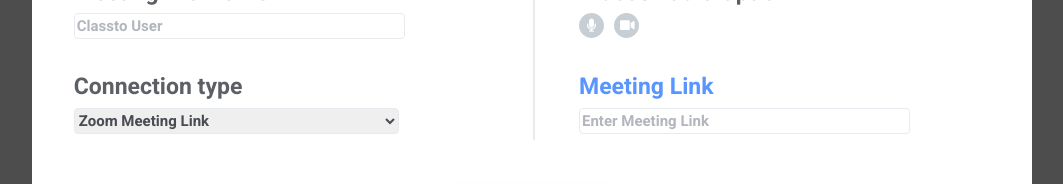
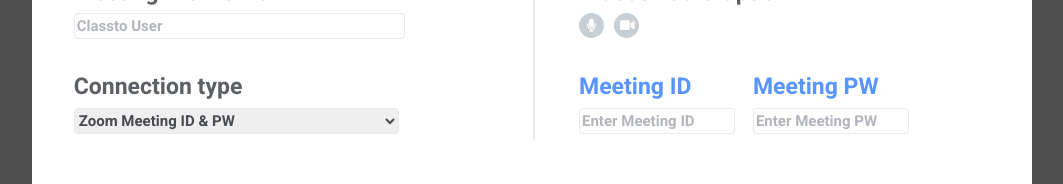
Before and after one commit to Classto/Frontend, a React (Create React App) app: page /editor/sample in a window 1280 px wide. Both pictures are taken after a click on the button 1211 px from the left and 738 px from the top of the page. Shown: the part 417-601 px from the top of the page, without its empty margins (108-1171 px from the left). Built offline with nearby package versions, Linux system fonts and the light colour scheme.

Commit message:
feat: open zoom

```diff
--- a/src/App.jsx
+++ b/src/App.jsx
@@ -15,6 +15,7 @@
               "link": "meeting link",
               "id": 1234,
               "password": 1234,
+              "repeating-days" : []
             },
             {
               "name": "meet",
@@ -22,6 +23,7 @@
               "link": "link",
               "id":1,
               "password": 1234,
+              "repeating-days" : []
             }
           ]
         }
--- a/src/editor.jsx
+++ b/src/editor.jsx
@@ -29,8 +29,9 @@
     const reserved_meetings = JSON.parse(localStorage.getItem('meetings'))[this.params['category']]
 
     reserved_meetings.forEach(meeting => {
-      if (meeting.time === `${current_time.getHours()}:${current_time.getMinutes()}` && meeting["repeating-days"].includes(current_time.getDay.toString())) {
-        console.log('oh')
+      if (meeting.time === `${current_time.getHours()}:${current_time.getMinutes()}` && meeting["repeating-days"].includes(current_time.getDay().toString())) {
+        window.location.href = `zoommtg://zoom.us/join?action=join&confno=${meeting.id}&pwd=${meeting.pwd}&uname=${meeting.nickname}}`
+        console.log('asdf')
       }
     });
 
--- a/src/editor/panel.jsx
+++ b/src/editor/panel.jsx
@@ -192,17 +192,17 @@
 
           <p id="type">Connection type</p>
           <select id="type_input">
-            {/* <option id="fst" value="idpw">Zoom Meeting ID & PW</option> */}
-            <option id="lst" value="link">Zoom Meeting Link</option>
+            <option id="fst" value="idpw">Zoom Meeting ID & PW</option>
+            {/* <option id="lst" value="link">Zoom Meeting Link</option> */}
           </select>
 
-          {/* <p id="_id">Meeting ID</p>
-          <input id="id_input" type="text" maxLength="11" placeholder="Enter Meeting ID"></input>
+          <p id="_id">Meeting ID</p>
+          <input id="id_input" type="text" maxLength="11" placeholder="Enter Meeting ID" name="id" onChange={ this.handle_input }></input>
           <p id="pw">Meeting PW</p>
-          <input id="pw_input" type="text" placeholder="Enter Meeting PW"></input> */}
+          <input id="pw_input" type="text" placeholder="Enter Meeting PW" name="pwd" onChange={ this.handle_input }></input>
 
-          <p id="link">Meeting Link</p>
-          <input id="link_input" type="text" placeholder="Enter Meeting Link" name="link" onChange={ this.handle_input }></input>
+          {/* <p id="link">Meeting Link</p>
+          <input id="link_input" type="text" placeholder="Enter Meeting Link" name="link" onChange={ this.handle_input }></input> */}
         </div>
         <input id="btn" type="submit" value="Submit"></input>
       </form>
--- a/src/introduce.css
+++ b/src/introduce.css
@@ -1,7 +1,6 @@
 @import url('https://fonts.googleapis.com/css2?family=Heebo:wght@700;800;900&display=swap');
 
 body {
-    overflow: hidden;
     height: 100%;
     margin: 0;
 }
```
